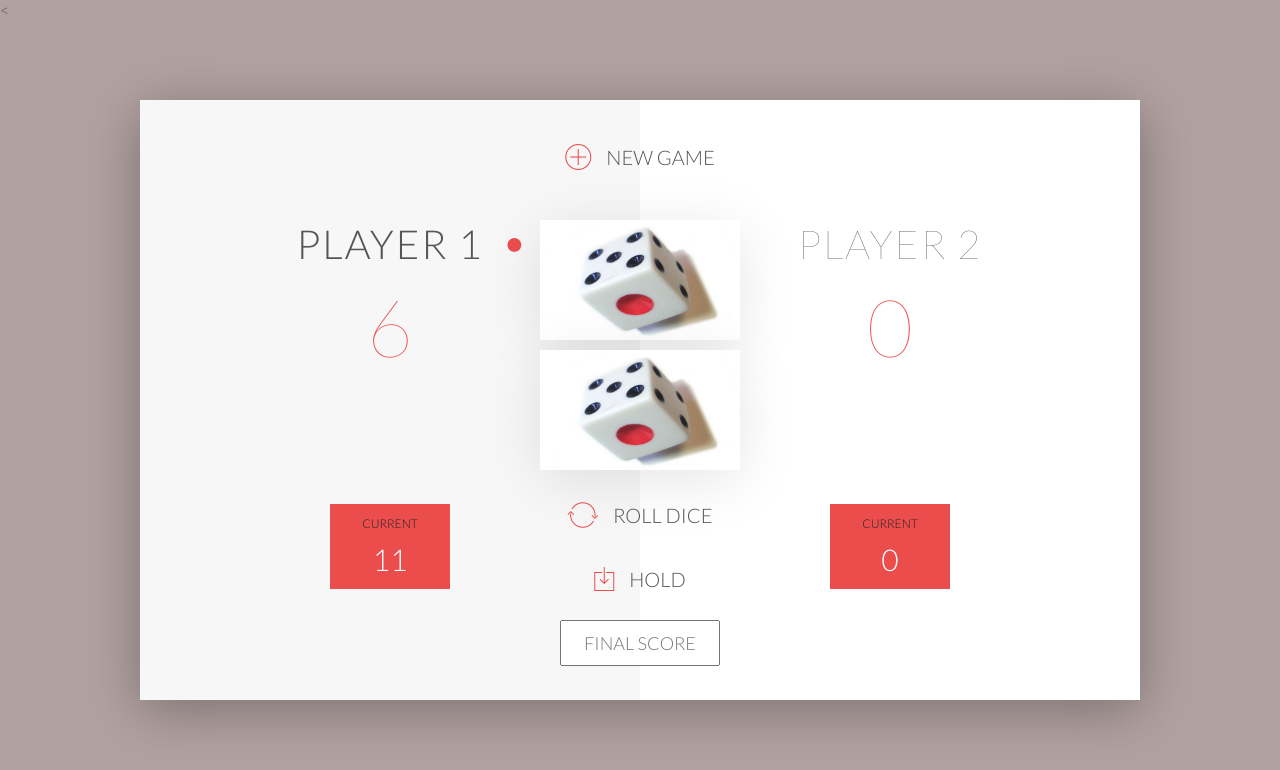
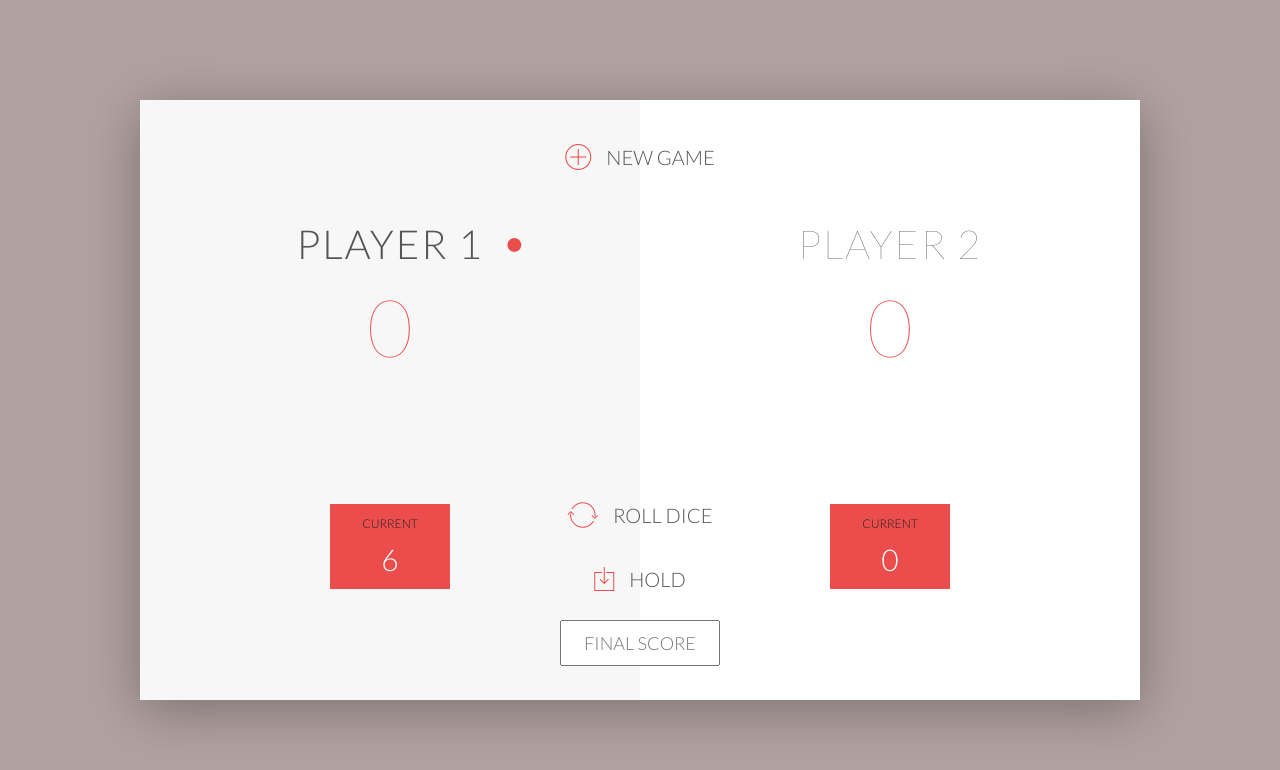
Before and after one commit to Siddharth009/game-naxa, a plain HTML site: page htmlcode.html in a window 1280 px wide. Drawn offline with nearby package versions, Linux system fonts and the light colour scheme.

Commit message:
JS Added

```diff
--- a/htmlcode.html
+++ b/htmlcode.html
@@ -8,13 +8,10 @@
         <!-- <script src="app.js"></script> -->
 
         <title>Pig Game</title>
-        <style>
+        <body>
 
-        </style>
-    </head>
 
-    <body>
-        <
+
         <div class="wrapper clearfix">
             <div class="player-0-panel active">
                 <div class="player-name" id="name-0">Player 1</div>
@@ -41,7 +38,7 @@
             <input type="text" placeholder="Final score" class="final-score">
 
             <img src="dice1.jpg" alt="Dice" class="dice" id="dice-1" style="height: 20%"; width="20%";>
-            <img src="dice1.jpg" alt="Dice" class="dice" id="dice-2" style="height: 20%"; width="20%";>
+
         </div>
 
      <script>
@@ -56,10 +53,10 @@ activeplayer = 0;
 let dice = Math.floor(Math.random()*6)+1;
 console.log(dice);
 
-document.getElementById('score-0').innerHTML = dice;
+document.getElementById('current-0').innerHTML = dice;
+document.getElementById('dice-1').style = "display:none";
 
          </script>
 
-
     </body>
 </html>
```
Also changed, not shown: script.js (deleted).
